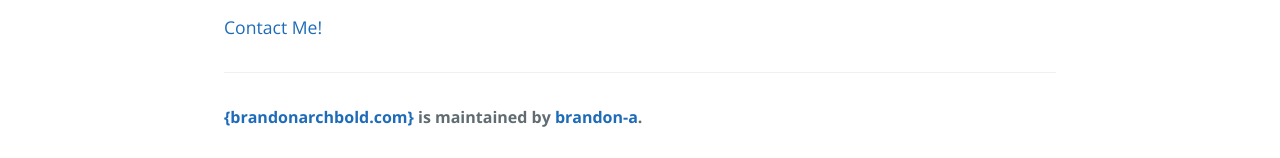
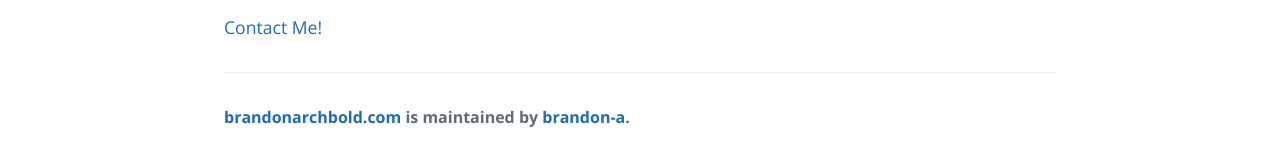
Before and after one commit to brandon-a/personal-website, a Jekyll site: the page built from index.md, in a window 1280 px wide. Shown: the part 1779-1937 px from the top of the page. Built offline with Jekyll 4.4.1, drawn with Linux system fonts in a browser that asks for light colours; our own code applies the rules of GitHub Pages for plain Markdown files.

Commit message:
updated footer again

```diff
--- a/_layouts/default.html
+++ b/_layouts/default.html
@@ -35,7 +35,7 @@
 
       <footer class="site-footer">
         {% if site.github.is_project_page %}
-          <span class="site-footer-owner"><a href="{{ site.github.repository_url }}">{brandonarchbold.com}</a> is maintained by <a href="{{ site.github.owner_url }}">{{ site.github.owner_name }}</a>.</span>
+          <span class="site-footer-owner"><a href="{{ site.github.repository_url }}">brandonarchbold.com</a> is maintained by <a href="{{ site.github.owner_url }}">{{ site.github.owner_name }}</a>.</span>
         {% endif %}
       </footer>
     </section>
```
